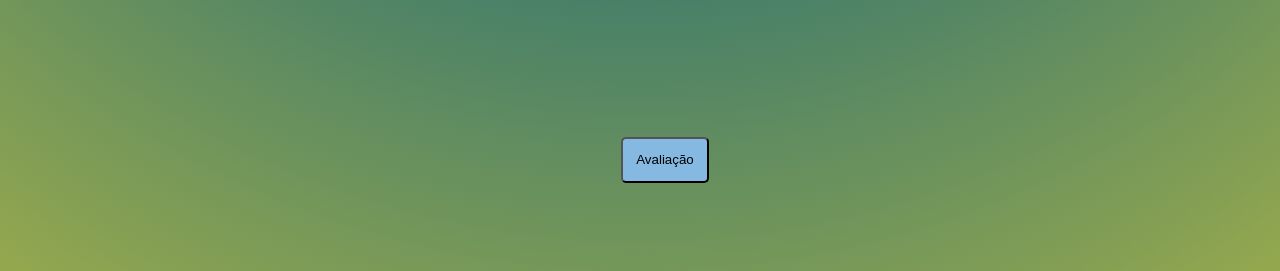
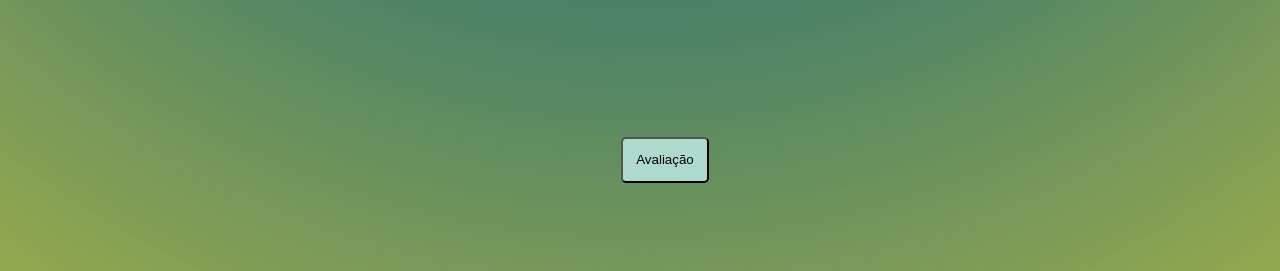
Before and after one commit to Tydre1/iForgotHowToProgram, a plain HTML site: page index.html in a window 1280 px wide. Shown: the part 1630-1901 px from the top of the page. Drawn offline with Linux system fonts and the light colour scheme.

Commit message:
atualizando botao de acordo com o background

```diff
--- a/style.css
+++ b/style.css
@@ -4,8 +4,8 @@
     --cor-de-fundo: #302e2e;
     --cor-principal: #FFFFFF;
     --cor-texto: #dbdada;
-    --cor-botao: #85b9e1;
-    --cor-botao-efeito: #4d7da2;
+    --cor-botao: #addacc;
+    --cor-botao-efeito: #499575;
     --fonte: 'Lato';
 }
 
@@ -72,7 +72,7 @@ body {
 
 .avaliacao_botao:hover {
     background-color: var(--cor-botao-efeito);
-    color: var(--cor-de-fundo);
+    color: var(--cor-principal);
 }
 
 @media (max-width: 768px) {
```
